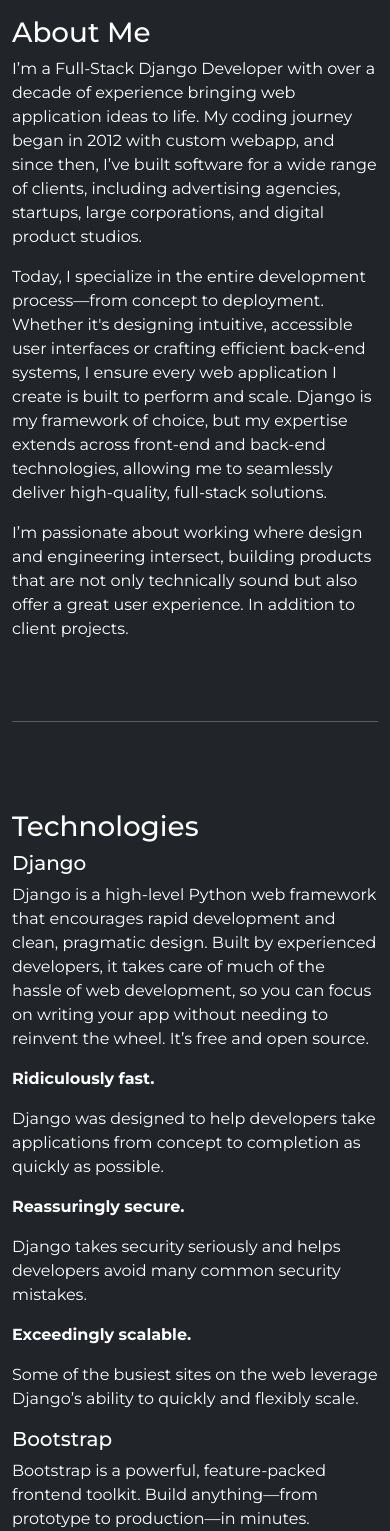
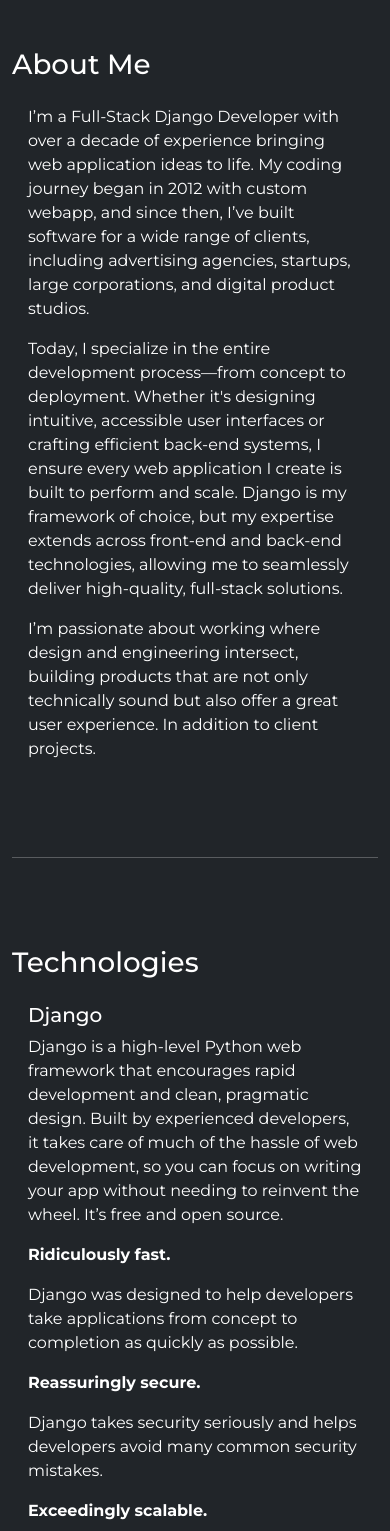
Before and after one commit to swelanauguste/software-engineer-website, a plain HTML site: page index.html in a window 390 px wide. Shown: the part 469-2000 px from the top of the page. Drawn offline with nearby package versions, Linux system fonts and the light colour scheme.

Commit message:
padding on small screens

```diff
--- a/index.html
+++ b/index.html
@@ -86,7 +86,7 @@
     <div class="container">
         <div id="section-1"
             class="row">
-            <div class="col-lg-6 p-lg-5">
+            <div class="col-lg-6 p-lg-5 p-3">
                 <p class="text-center"> <img
                         src="static/images/logo.png"
                         alt="images/logo.png"></p>
@@ -145,7 +145,7 @@
             <div class="col">
                 <section id="about-me">
                     <h1 class="ps-lg-5">About Me</h1>
-                    <div id="about" class="p-lg-5 rounded-4">
+                    <div id="about" class="p-lg-5 p-3 rounded-4">
                         <p>I’m a Full-Stack Django Developer with over a decade
                             of
                             experience bringing web application ideas to life.
@@ -183,7 +183,7 @@
                 <section id="technologies">
                     <h1 class="ps-lg-5">Technologies</h1>
                     <div id="django"
-                        class="p-lg-5 rounded-4">
+                        class="p-lg-5 p-3 rounded-4">
                         <h5>Django</h5>
                         <p>Django is a high-level Python web framework that
                             encourages rapid development and clean, pragmatic
@@ -208,7 +208,7 @@
                             Django’s ability to quickly and flexibly scale.</p>
                     </div>
                     <div id="bootstrap"
-                        class="p-lg-5 rounded-4">
+                        class="p-lg-5 p-3 rounded-4">
                         <h5>Bootstrap</h5>
                         <p>Bootstrap is a powerful, feature-packed frontend
                             toolkit. Build anything—from prototype to
@@ -216,7 +216,7 @@
                             minutes.</p>
                     </div>
                     <div id="docker"
-                        class="p-lg-5 rounded-4">
+                        class="p-lg-5 p-3 rounded-4">
                         <h5>Docker</h5>
                         <p>Docker is an open platform for developing, shipping,
                             and running applications. Docker enables you to
```
